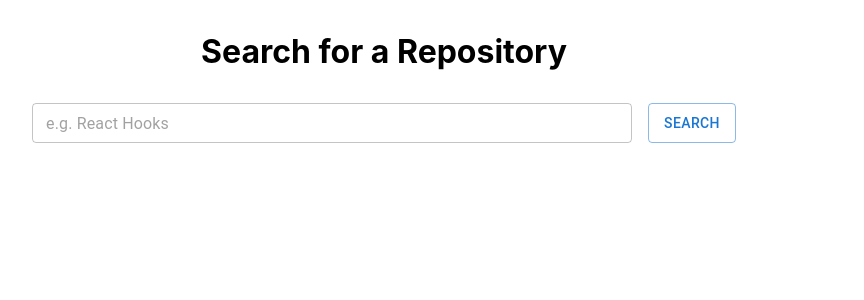
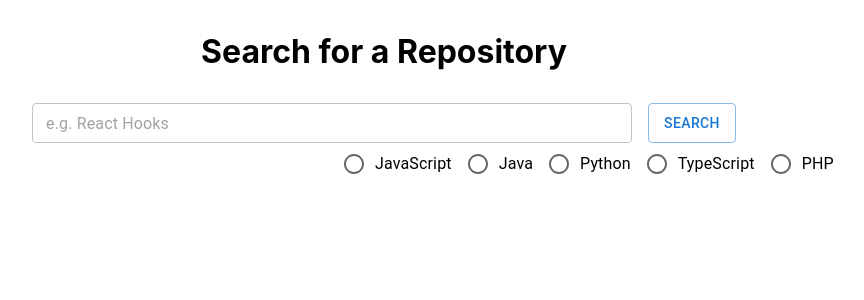
Before and after one commit to mollywilson/github-api, a React (Create React App) app in the folder github-api-search/: page / in a window 1280 px wide. Shown: the top 300 px of the page, without its empty margins (256-1120 px from the left). Built offline with nearby package versions, Linux system fonts and the light colour scheme.

Commit message:
Remove theme and excess code

```diff
--- a/github-api-search/src/App.js
+++ b/github-api-search/src/App.js
@@ -1,21 +1,13 @@
-import { useState, useEffect } from "react";
+import { useState } from "react";
 import './App.css';
 import Repo from './Repo';
-import { Box, Button, colors, createTheme, FormControl, Grid, ThemeProvider, TextField, FormLabel } from '@mui/material';
-
-const theme = createTheme({
-  palette: {
-    primary: {
-      main: colors.blue[500],
-    }
-  }
-});
+import { Box, Button, Grid, Radio, RadioGroup, TextField, FormControlLabel } from '@mui/material';
 
 function App() {
 
   const [query, setQuery] = useState([]);
   const [items, setItems] = useState([]);
-  const [language, setLanguage] = useState("JavaScript");
+  const [language, setLanguage] = useState([]);
 
   const fetchRepos = async () => {
     const res = await fetch(`https://api.github.com/search/repositories?q=${query}+language=${language}`)
@@ -25,21 +17,16 @@ function App() {
 
   const handleSubmit = (event) => {
     event.preventDefault()
-
     fetchRepos();
   }
 
-  const theme = createTheme({});
-
   return (
-    <ThemeProvider theme={theme}>
     <div className="App">
       <Box sx={{margin: 4}}>
         <h1>Search for a Repository</h1>
       </Box>
-
       <Box my={4}>
-        <FormControl onSubmit={handleSubmit}>
+        <form onSubmit={handleSubmit}>
           <Box>
             <TextField
               type="text"
@@ -51,7 +38,14 @@ function App() {
               onChange={e => setQuery(e.target.value)}/>
             <Button variant="outlined" color="primary" type="submit" sx={{height: 40, ml: 2}}>Search</Button>
           </Box>
-        </FormControl>
+          <RadioGroup row sx={{ml: 75}}>
+            <FormControlLabel value="javascript" control={<Radio />} label="JavaScript" onChange={e => setLanguage(e.target.value)} />
+            <FormControlLabel value="java" control={<Radio />} label="Java" onChange={e => setLanguage(e.target.value)} />
+            <FormControlLabel value="python" control={<Radio />} label="Python" onChange={e => setLanguage(e.target.value)} />
+            <FormControlLabel value="typescript" control={<Radio />} label="TypeScript" onChange={e => setLanguage(e.target.value)} />
+            <FormControlLabel value="php" control={<Radio />} label="PHP" onChange={e => setLanguage(e.target.value)} />
+          </RadioGroup>
+        </form>
       </Box>
       { items.length ?
         <section>
@@ -61,7 +55,7 @@ function App() {
           <Box sx={{mx: 10}}>
             <Grid container spacing={3}>
                 {items.map((item) => (
-                    <Grid item xs={4}>
+                  <Grid item xs={4} key={item.id} >
                     <Repo key={item.id} {...item} />
                   </Grid>
                   ))}
@@ -70,8 +64,6 @@ function App() {
         </section> : ""
       }
     </div>
-    </ThemeProvider>
-
   );
 }
 
--- a/github-api-search/src/Repo.js
+++ b/github-api-search/src/Repo.js
@@ -1,13 +1,10 @@
-import { Box, Card, CardActions, CardContent, Collapse, IconButton, Link, Typography, useTheme } from "@mui/material";
+import { Box, Card, CardActions, CardContent, Collapse, IconButton, Link, Typography } from "@mui/material";
 import ExpandLessIcon from '@material-ui/icons/ExpandLess';
 import ExpandMoreIcon from '@material-ui/icons/ExpandMore';
 import { useState } from "react";
-import { Global, css } from '@emotion/react'
 
 export default function Repo(props) {
 
-
-    const theme = useTheme();
     const [expanded, setExpanded] = useState(false);
 
     const ExpandIcon = ({ expanded }) =>
@@ -25,23 +22,22 @@ export default function Repo(props) {
                 </Typography>
                 <Typography gutterBottom variant="p">
                     by
-                        <Link href={"https://github.com/" + props.owner.login} ml="4px">
-                            {props.owner.login}
-                        </Link>
+                    <Link href={"https://github.com/" + props.owner.login} ml="4px">
+                        {props.owner.login}
+                    </Link>
+                </Typography>
+                <Typography sx={{minHeight: "72px", mt: 6, ml: 4, textAlign: "left", }}>
+                    {props.description}
                 </Typography>
                 <CardActions>
-                    <Box sx={{ display: 'flex'}}>
+                    <Box sx={{ display: 'flex', ml: 3}}>
                         <Box>
                             Details
-                            <IconButton
-                                onClick={toggleExpanded}
-                            >
+                            <IconButton onClick={toggleExpanded}>
                                 <ExpandIcon expanded={expanded} />
                             </IconButton>
                         </Box>
-
                     </Box>
-
                 </CardActions>
                 <Collapse in={expanded}>
                     <CardContent sx={{display: "flex"}}>
@@ -56,7 +52,6 @@ export default function Repo(props) {
                         </Typography>
                     </CardContent>
                 </Collapse>
-
             </CardContent>
         </Card>
     )
```
Lines whose indentation alone changed are shown as unchanged.
